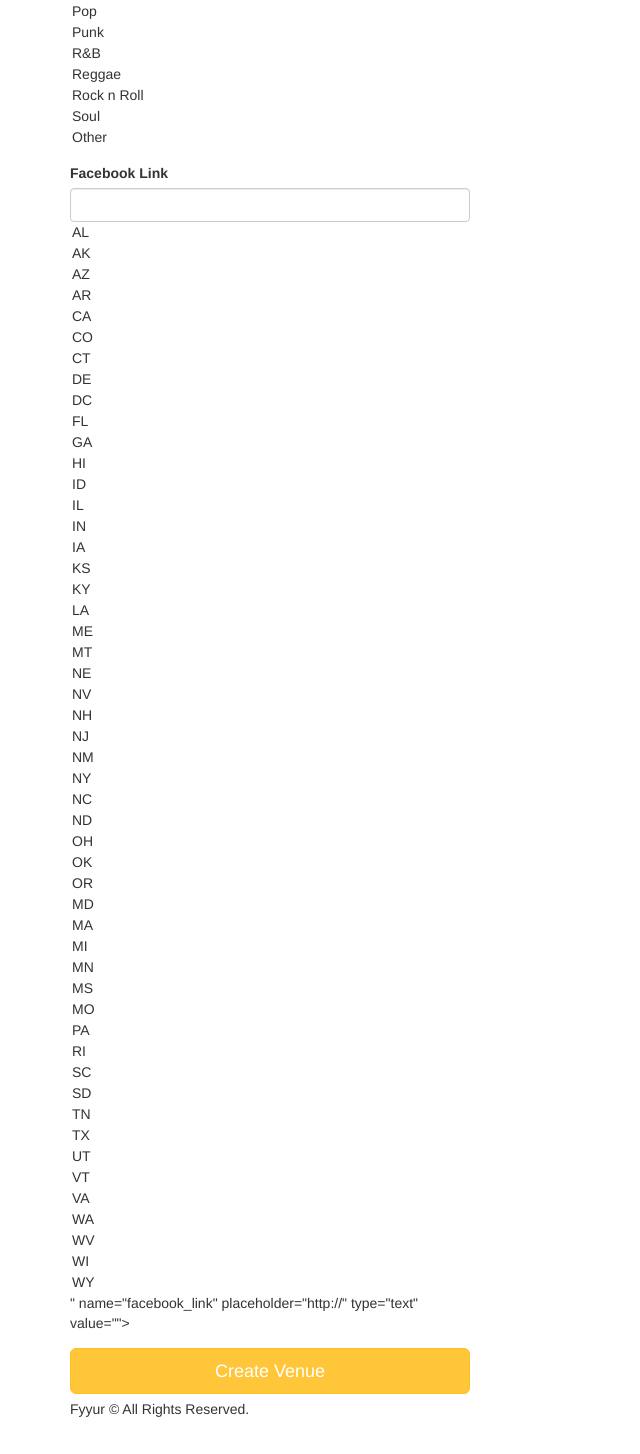
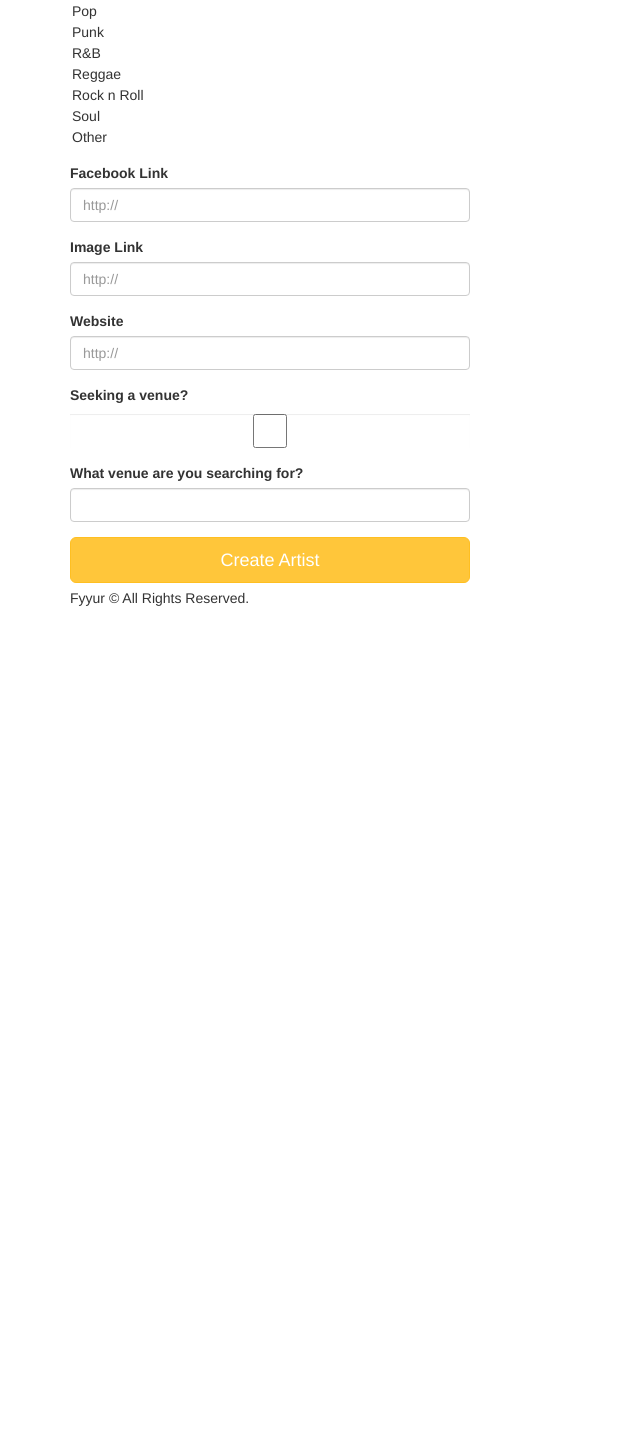
Before and after one commit to rrstal/fullstack_webdev, a Flask app: page /artists/create in a window 1280 px wide. Shown: the part 708-2162 px from the top of the page, without its empty margins (0-640 px from the left). After the commit the page ends 1314 px from the top, so only its background shows below. Run offline with Flask 2, Linux system fonts and the light colour scheme; some libraries are stand-ins or nearby versions.

Commit message:
Add handling create artist

```diff
--- a/fyyur_artist_booking_site/app.py
+++ b/fyyur_artist_booking_site/app.py
@@ -40,7 +40,7 @@
       format="EEEE MMMM, d, y 'at' h:mma"
   elif format == 'medium':
       format="EE MM, dd, y h:mma"
-  return babel.dates.format_datetime(date, format)
+  return babel.dates.format_datetime(date, format, locale='en')
 
 app.jinja_env.filters['datetime'] = format_datetime
 
@@ -267,6 +267,8 @@
 @app.route('/artists/<int:artist_id>')
 def show_artist(artist_id):
   # shows the venue page with the given venue_id
+
+
   # TODO: replace with real venue data from the venues table, using venue_id
   data1={
     "id": 4,
@@ -407,13 +409,38 @@
 @app.route('/artists/create', methods=['POST'])
 def create_artist_submission():
   # called upon submitting the new artist listing form
-  # TODO: insert form data as a new Venue record in the db, instead
-  # TODO: modify data to be the data object returned from db insertion
+  error = False
 
-  # on successful db insert, flash success
-  flash('Artist ' + request.form['name'] + ' was successfully listed!')
-  # TODO: on unsuccessful db insert, flash an error instead.
-  # e.g., flash('An error occurred. Artist ' + data.name + ' could not be listed.')
+  name = request.form['name']
+  genres = request.form.getlist('genres')
+  city = request.form['city']
+  state = request.form['state']
+  phone = request.form['phone']
+  website = request.form['website']
+  facebook_link = request.form['facebook_link']
+  seeking_venue = True if 'seeking_venue' in request.form else False
+  seeking_description = request.form['seeking_description']
+  image_link = request.form['image_link']
+
+  try:
+    artist = Artist(name=name, genres=genres, city=city,
+                    state=state, phone=phone, website=website,
+                    facebook_link=facebook_link, seeking_venue=seeking_venue,
+                    seeking_description=seeking_description, image_link=image_link)
+
+    db.session.add(artist)
+    db.session.commit()
+  except Exception as e:
+    print(e)
+    db.session.rollback()
+    print(sys.exc_info())
+  finally:
+    db.session.close()
+  if error:
+    flash('An error occurred. Artist ' + request.form['name'] + ' could not be listed.')
+  else:
+    flash('Artist ' + request.form['name'] + ' was successfully listed!')
+
   return render_template('pages/home.html')
 
 
--- a/fyyur_artist_booking_site/forms.py
+++ b/fyyur_artist_booking_site/forms.py
@@ -225,5 +225,12 @@
         # TODO implement enum restriction
         'facebook_link', validators=[Optional(), URL()]
     )
-
-# TODO IMPLEMENT NEW ARTIST FORM AND NEW SHOW FORM
+    website = StringField(
+        'website', validators=[Optional(), URL()]
+    )
+    seeking_venue = BooleanField(
+        'seeking_venue'
+    )
+    seeking_description = StringField(
+        'seeking_description'
+    )
--- a/fyyur_artist_booking_site/templates/forms/new_artist.html
+++ b/fyyur_artist_booking_site/templates/forms/new_artist.html
@@ -29,10 +29,26 @@
         {{ form.genres(class_ = 'form-control', placeholder='Genres, separated by commas', id=form.state, autofocus = true) }}
       </div>
       <div class="form-group">
-          <label for="genres">Facebook Link</label>
-          {{ form.facebook_link(class_ = 'form-control', placeholder='http://', id=form.state, autofocus = true) }}
-        </div>
-      <input type="submit" value="Create Venue" class="btn btn-primary btn-lg btn-block">
+          <label for="facebook_link">Facebook Link</label>
+          {{ form.facebook_link(class_ = 'form-control', placeholder='http://', autofocus = true) }}
+      </div>
+      <div class="form-group">
+        <label for="image_link">Image Link</label>
+        {{ form.image_link(class_ = 'form-control', placeholder='http://', autofocus = true) }}
+      </div>
+      <div class="form-group">
+        <label for="website">Website</label>
+        {{ form.website(class_ = 'form-control', placeholder='http://', autofocus = true) }}
+      </div>
+      <div class="form-group">
+        <label for="seeking_venue">Seeking a venue?</label>
+        {{ form.seeking_venue(class_ = 'form-control', autofocus = true) }}
+      </div>
+      <div class="form-group">
+        <label for="seeking_description">What venue are you searching for?</label>
+        {{ form.seeking_description(class_ = 'form-control', autofocus = true) }}
+      </div>
+      <input type="submit" value="Create Artist" class="btn btn-primary btn-lg btn-block">
     </form>
   </div>
 {% endblock %}
```
